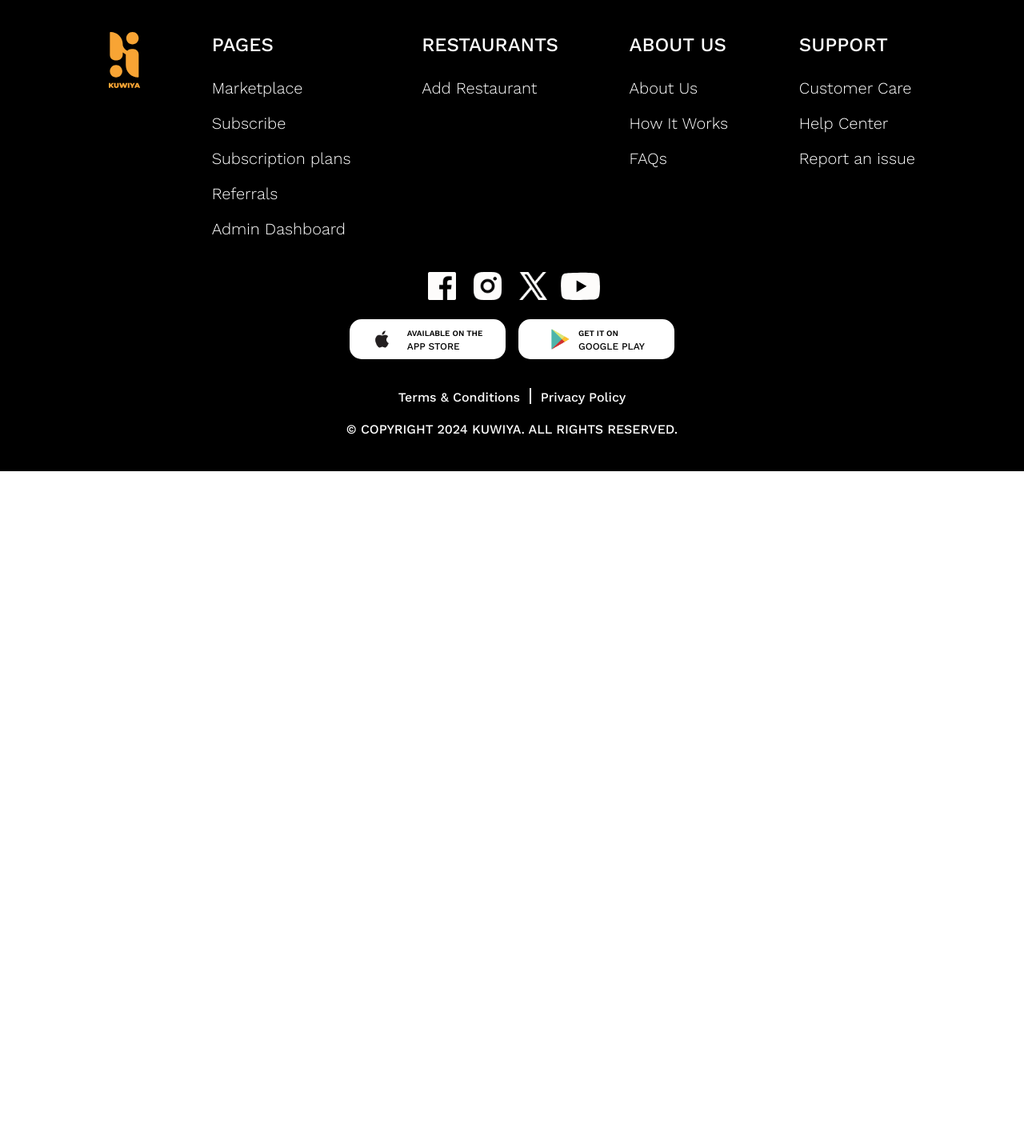
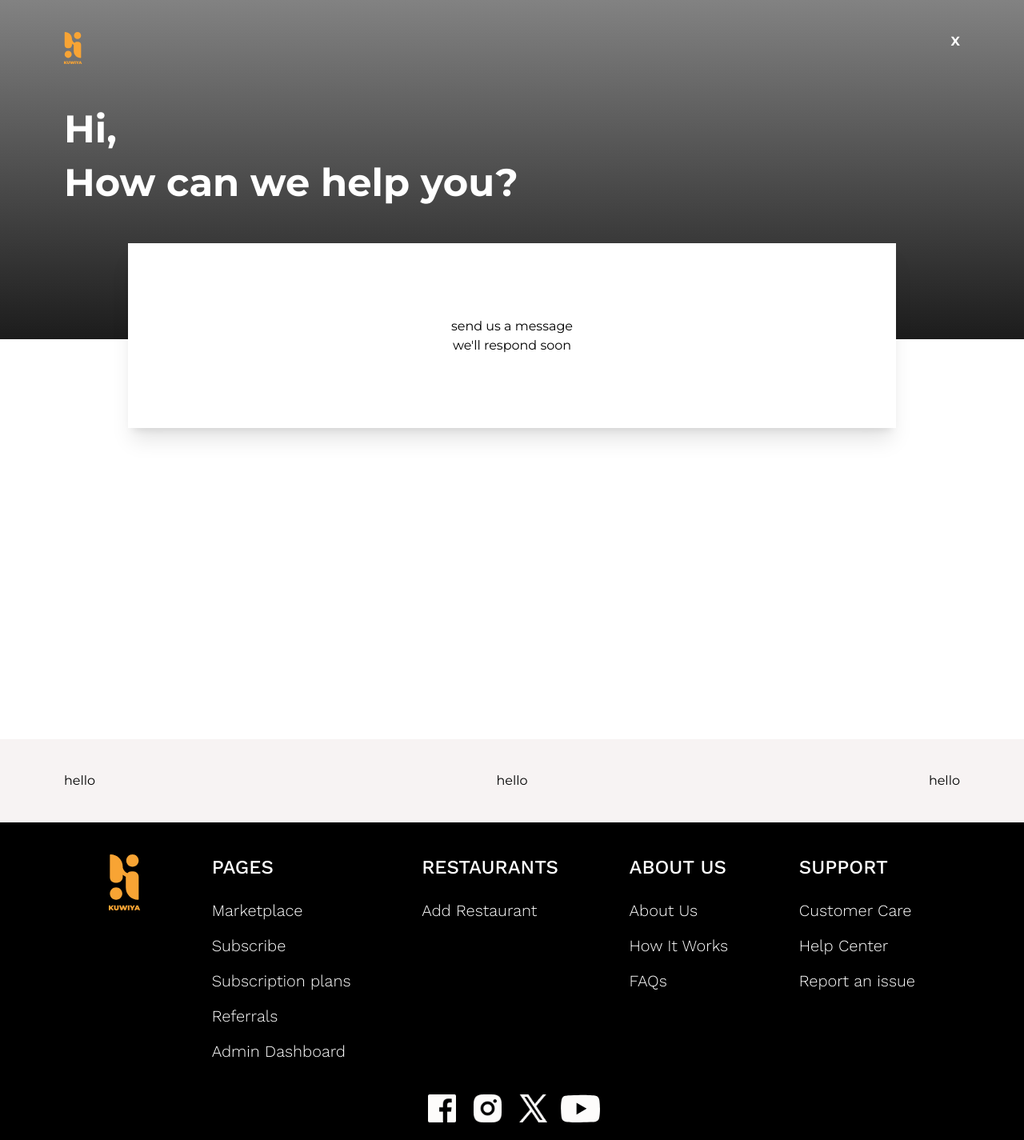
Before and after one commit to kuwiya/kuwiya_frontend, a React (Vite) app: page /feedback in a window 1280 px wide. Shown: the top 1425 px of the page at 80% size. Before the commit the page ends 800 px from the top, so only its background shows below. Built offline with nearby package versions, Linux system fonts and the light colour scheme.

Commit message:
message and help screen

```diff
--- a/src/App.jsx
+++ b/src/App.jsx
@@ -16,6 +16,7 @@
 import UserInvitation from "./pages/user-invitation";
 import Waitlist from "./pages/waitlist";
 import Error from "./pages/error-screen";
+import Feedback from "./pages/feedback";
 
 function App() {
   return (
@@ -39,6 +40,7 @@
         <Route path="/user-invitation" element={<UserInvitation />} />
         <Route path="/waitlist" element={<Waitlist />} />
         <Route path="/error" element={<Error />} />
+        <Route path="/feedback" element={<Feedback />} />
       </Routes>
       <Footer />
     </>
--- /dev/null
+++ b/src/pages/feedback/_components/footer/index.jsx
@@ -0,0 +1,15 @@
+import React from "react";
+
+const Footer = () => {
+  return (
+    <div className="bg-[#F7F3F3] ">
+      <div className="flex justify-between mx-20 items-center py-10">
+        <div>hello</div>
+        <div>hello</div>
+        <div>hello</div>
+      </div>
+    </div>
+  );
+};
+
+export default Footer;
--- /dev/null
+++ b/src/pages/feedback/_components/help/index.jsx
@@ -0,0 +1,9 @@
+import React from 'react'
+
+const Help = () => {
+  return (
+    <div>Help</div>
+  )
+}
+
+export default Help
--- /dev/null
+++ b/src/pages/feedback/_components/home/index.jsx
@@ -0,0 +1,23 @@
+import React from "react";
+
+const Home = () => {
+  return (
+    <div className="">
+      <div className="absolute top-32 w-full ">
+        <h1 className="text-primary font-work font-bold text-5xl leading-[1.4] px-20 h-[424px]">
+          Hi, <br />
+          How can we help you?
+        </h1>
+        <div className="w-3/4 py-10 mx-auto h-[231px] absolute left-0 top-[11rem] right-0 bg-primary shadow-xl">
+          <div className="flex items-center justify-center h-full flex-col">
+            <h1>send us a message</h1>
+            <span>we'll respond soon</span>
+          </div>
+        </div>
+      </div>
+      <div className="h-[500px] bg-primary" />
+    </div>
+  );
+};
+
+export default Home;
--- /dev/null
+++ b/src/pages/feedback/_components/message/index.jsx
@@ -0,0 +1,9 @@
+import React from 'react'
+
+const Message = () => {
+  return (
+    <div>Message</div>
+  )
+}
+
+export default Message
--- /dev/null
+++ b/src/pages/feedback/_components/navigation/index.jsx
@@ -0,0 +1,17 @@
+import React from 'react'
+import images from '../../../../constants/images'
+
+const Navigation = () => {
+  return (
+  <div className='absolute top-0 w-full'>
+    <div className='py-10 px-20'>
+        <div className='flex justify-between'>
+        <img src={images.logo} alt="" />
+        <span className="text-primary font-bold">X</span>
+        </div>
+    </div>
+    </div>
+  )
+}
+
+export default Navigation
--- /dev/null
+++ b/src/pages/feedback/index.jsx
@@ -0,0 +1,17 @@
+import React from "react";
+import Home from "./_components/home";
+import Navigation from "./_components/navigation";
+import Footer from "./_components/footer";
+
+const Feedback = () => {
+  return (
+    <div className="">
+      <div class="h-[424px] bg-gradient-to-b from-[#828282] to-[#1C1C1C] relative"></div>
+      <Navigation />
+      <Home />
+      <Footer />
+    </div>
+  );
+};
+
+export default Feedback;
```
